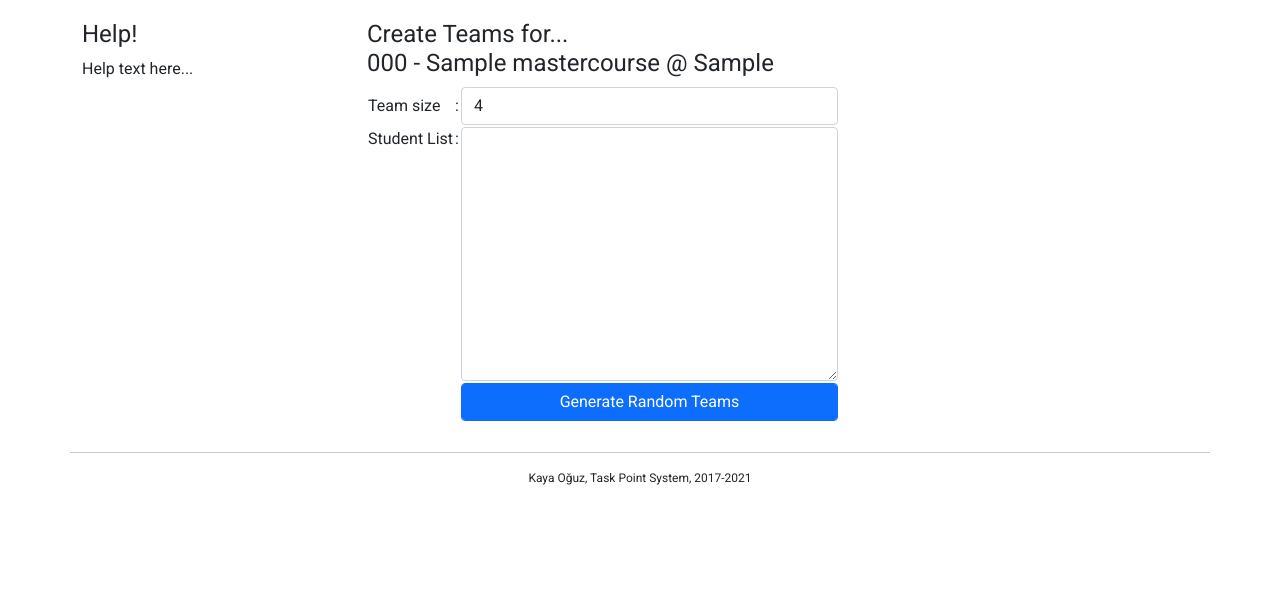
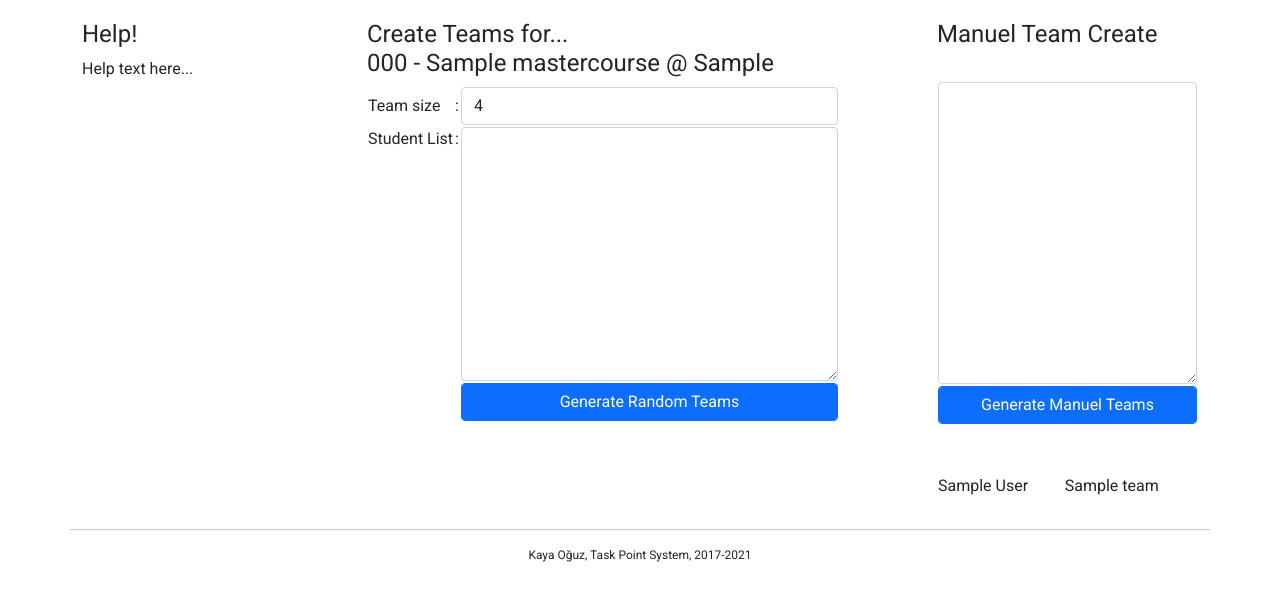
Before and after one commit to koguz/TPS, a Django app: page /team/create/1/ in a window 1280 px wide. Shown: the part 74-675 px from the top of the page. Run offline with Django 3.2, Linux system fonts and the light colour scheme; a user stored in the database is signed in; tables that the repository leaves empty hold one stand-in row (values such as "Sample post"); some libraries are stand-ins or nearby versions.

Commit message:
(E)Manuel Team Creation

```diff
--- a/tps/tasks/templates/tasks/team_create.html
+++ b/tps/tasks/templates/tasks/team_create.html
@@ -26,10 +26,42 @@ Help text here...
     </tr>
     <tr>
         <td colspan="2">&nbsp;</td>
-        <td><input type="submit" class="btn btn-primary" value="Generate Random Teams"></td>
+        <td><input name = "auto" type="submit" class="btn btn-primary" value="Generate Random Teams"></td>
     </tr>
 </table>
-<input type="hidden" name="course_id" value="{{course.id}}">
 </form>
 
 {% endblock%}
+
+{% block right_content %}
+
+
+<h4>Manuel Team Create</h4>
+<br>
+
+<form action="{% url 'create_team' course.pk %}" method="post">
+{% csrf_token %}
+<table>
+        <td><textarea style="font-size: 12px;" cols="60" rows="16" name="stdlist"></textarea></td>
+        <tr>
+            <td><input name="manuel" type="submit" class="btn btn-primary" value="Generate Manuel Teams"></td>
+        </tr>
+</table>
+</form>
+<br><br>
+
+
+<table>
+    {% for key, value in t_d.items %}
+    {% for dev in value %}
+    <tr>
+            <td>{{ dev.getName }}</td>
+            <td>&ensp;&ensp;&ensp;&ensp;</td>
+            <td>{{ key }}</td>
+
+    </tr>
+    {% endfor %}
+    {% endfor %}
+</table>
+
+{% endblock %}
--- a/tps/tasks/views.py
+++ b/tps/tasks/views.py
@@ -67,7 +67,6 @@ def team_view(request, team_id):
 
     if t in teams:
         devs = Developer.objects.all().filter(team=t)
-        d.user.email = d.user.first_name + '.' + d.user.last_name + '@std.ieu.edu.tr'
         # TODO
         # Milestone.objects.all().filter(course=t.course).order_by('due')[0]
         milestone = t.course.get_current_milestone()
@@ -612,65 +611,128 @@ def create_master_course(request):
 @permission_required('tasks.add_team')
 @permission_required('tasks.add_developer')
 def create_team(request, course_id):
+    c = Course.objects.get(pk = course_id)
+    lecturer = Lecturer.objects.get(user = request.user)
+    teams: Team([]) = Team.objects.all().filter(course = c)
+
+    team_names = []
+    for t in teams:
+        team_names.append(t.name)
+
+    team_no = len(teams) + 1
+
     if request.method == 'POST':
-        from random import shuffle # only needed here...
         stdlist = request.POST["stdlist"].split('\r\n')
-        shuffle(stdlist)
 
-        cid = int(request.POST["course_id"])
-        course = Course.objects.get(pk=cid)
-        lecturer = Lecturer.objects.get(user=request.user)
-
-        team_size = int(request.POST["team_size"])
-        team_no = 1
-        team_std_count = 0
-        teams = dict()
-        steams = list()
+        devs = []
         for std in stdlist:
-            team_name = "Team " + str(team_no)
-            if team_name not in teams:
-                teams[team_name] = list()
-                team_std_count = 0
-                team = Team()
-                team.course = course
-                team.name = team_name
-                team.github = "ENTER YOUR GIT REP ADDRESS HERE"
-                team.supervisor = lecturer
-                team.save()
-                steams.append(team)
-
             fields = std.split('\t')
             uniId = fields[1].strip()
             fullname = fields[2].strip() + " " + fields[3].strip()
-            teams[team_name].append([uniId, fullname])
-            team_std_count += 1
-            if team_std_count == team_size:
-                team_no += 1
+            u:User = User.objects.filter(username = uniId)
+            if not u.exists():
+                us = User.objects.create_user(uniId, None, uniId)
+                us.first_name = fields[2].strip()
+                us.last_name = fields[3].strip()
+                group = Group.objects.get(name="student")
+                us.groups.add(group)
+                us.save()
+                d = Developer()
+                d.user = us
+                d.save()
 
-            # add to team
-            user = User.objects.create_user(uniId, None, uniId)
-            user.first_name = fields[2].strip()
-            user.last_name = fields[3].strip()
-            group = Group.objects.get(name="student")
-            user.groups.add(group)
-            user.save()
-            d = Developer()
-            d.user = user
-            d.save()
-            d.team.add(steams[-1])
-            d.save()
+            u:User = User(User.objects.get(username = uniId))
+            dev: Developer = Developer.objects.get(user = u.pk)
 
-        return render(request, 'tasks/team_success.html', {
+            t:Team = dev.team.all().filter(course = c)
+            if t.exists():
+                continue
+            else:
+                devs.append(dev)
+
+        if 'auto' in request.POST:
+            from random import shuffle
+            shuffle(devs)
+
+            team_size = int(request.POST["team_size"])
+            team_std_count = 0
+
+            for d in devs:
+                team_name = "Team" + " " + str(team_no)
+                if team_name not in team_names:
+                    t = Team()
+                    team_std_count = 0
+                    t.course = c
+                    t.name = team_name
+                    t.github = "ENTER YOUT GIT REP ADDRESS HERE"
+                    t.supervisor = lecturer
+                    t.save()
+                    team_names.append(team_name)
+
+                team_std_count += 1
+                if team_std_count == team_size:
+                    team_no+=1
+                t: Team = Team.objects.all().get(name = team_name, course = c)
+                d.team.add(t)
+                d.save()
+
+            teams: Team([]) = Team.objects.all().filter(course = c)
+
+            t_d = {}
+            for t in teams:
+                devs: Developer([]) = list(Developer.objects.all().filter(team = t))
+                t_d[t.name] = []
+                for d in devs:
+                    t_d[t.name].append(d)
+
+            return render(request, 'tasks/team_success.html', {
             'page_title': 'Results',
-            'teams': teams
-        })
+            't_d': t_d,
+            })
+
+        elif 'manuel' in request.POST:
+            if devs:
+                team_name = "Team" + " " + str(team_no)
+                t = Team()
+                t.course = c
+                t.name = team_name
+                t.github = "ENTER YOUT GIT REP ADDRESS HERE"
+                t.supervisor = lecturer
+                t.save()
+            for d in devs:
+                team: Team = Team.objects.all().get(name = team_name, course = c)
+                d.team.add(team)
+                d.save()
+            team_no+=1
+
+            teams: Team([]) = Team.objects.all().filter(course = c)
+            t_d = {}
+            for t in teams:
+                devs: Developer([]) = list(Developer.objects.all().filter(team = t))
+                t_d[t.name] = []
+                for d in devs:
+                    t_d[t.name].append(d)
+
+            return render(request, 'tasks/team_create.html', {
+             'page_title': 'Create Teams',
+             'course': c,
+             'team_no': team_no,
+             't_d': t_d
+            })
     else:
-    # provide a text area for student names
-        course = Course.objects.get(pk=course_id)
+        teams: Team([]) = Team.objects.all().filter(course = c)
+        t_d = {}
+        for t in teams:
+            devs: Developer([]) = list(Developer.objects.all().filter(team = t))
+            t_d[t.name] = []
+            for d in devs:
+                t_d[t.name].append(d)
         return render(request, 'tasks/team_create.html', {
             'page_title': 'Create Teams',
-            'course': course
-        })
+            'course': c,
+            'team_no': team_no,
+            't_d': t_d
+            })
 
 @login_required
 @permission_required('tasks.add_team')
```
Also changed, not shown: tps/tasks/templates/tasks/team_success.html (+4 -4 lines).
